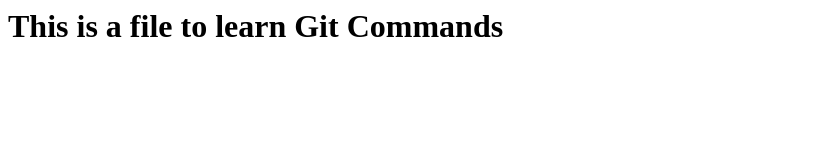
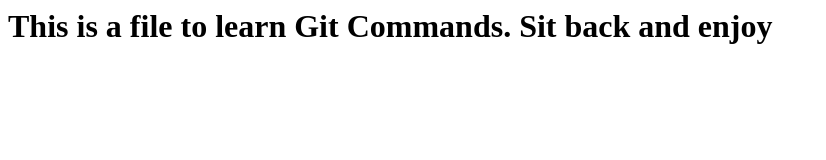
Before and after one commit to JesseND/firstGitRepo, a plain HTML site: page index.html in a window 1280 px wide. Shown: the whole page, without its empty margins (0-826 px from the left). Drawn offline with Linux system fonts and the light colour scheme.

Commit message:
modified the file

```diff
--- a/index.html
+++ b/index.html
@@ -1,5 +1,5 @@
 <html>
 <body>
-     <h1>This is a file to learn Git Commands</h1>
+     <h1>This is a file to learn Git Commands. Sit back and enjoy</h1>
 </body>
 </html>
```
